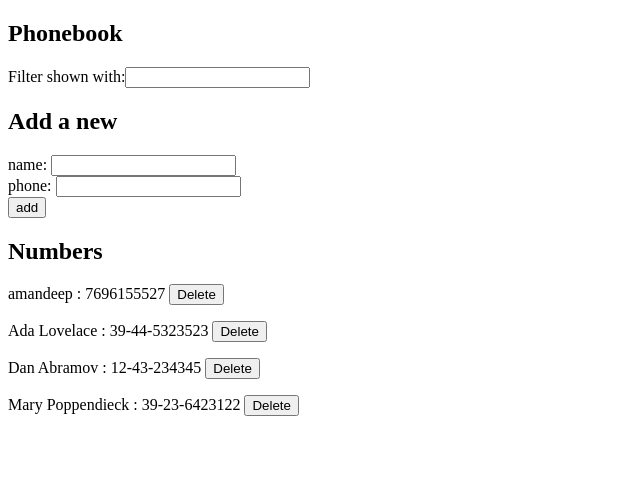
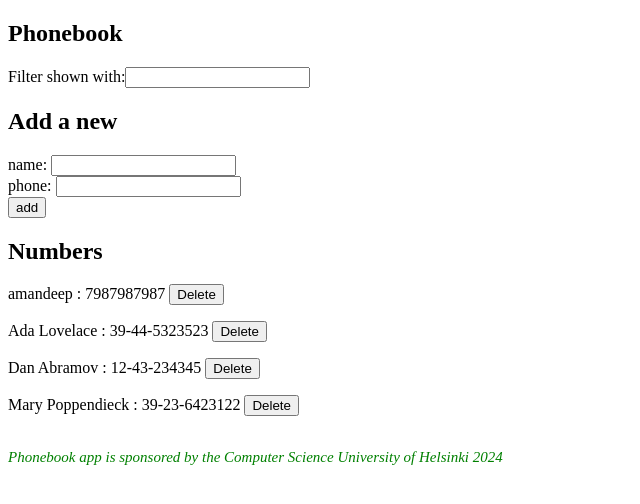
Before and after one commit to amandeep90s/fullstack-react-course, a React (Vite) app in the folder part2/phonebook/: page / in a window 1280 px wide. Shown: the top 504 px of the page, without its empty margins (0-640 px from the left). Built offline with nearby package versions, Linux system fonts and the light colour scheme; data requests are answered from the project's data file.

Commit message:
Part 2 - Exercises 2.16.-2.17 is completed

```diff
--- a/part2/phonebook/db.json
+++ b/part2/phonebook/db.json
@@ -2,7 +2,7 @@
   "persons": [
     {
       "name": "amandeep",
-      "phone": "7696155527",
+      "phone": "7987987987",
       "id": "1"
     },
     {
--- a/part2/phonebook/src/App.jsx
+++ b/part2/phonebook/src/App.jsx
@@ -1,5 +1,7 @@
 import { useEffect, useState } from "react";
 import Filter from "./components/Filter";
+import Footer from "./components/Footer";
+import Notification from "./components/Notification";
 import PersonForm from "./components/PersonForm";
 import Persons from "./components/Persons";
 import personService from "./services/persons";
@@ -9,6 +11,8 @@ const App = () => {
 	const [newName, setNewName] = useState("");
 	const [newPhone, setNewPhone] = useState("");
 	const [filter, setFilter] = useState("");
+	const [errorMessage, setErrorMessage] = useState(null);
+	const [successMessage, setSuccessMessage] = useState(null);
 
 	useEffect(() => {
 		personService.getAll().then((initialPersons) => setPersons(initialPersons));
@@ -46,12 +50,24 @@ const App = () => {
 						setPersons(newPersons);
 						setNewName("");
 						setNewPhone("");
+
+						setSuccessMessage(`Updated ${returnedPerson.name}`);
+
+						setTimeout(() => {
+							setSuccessMessage(null);
+						}, 5000);
 					});
 			} else {
 				personService.create(newPersonObject).then((returnedPerson) => {
 					setPersons(persons.concat(returnedPerson));
 					setNewName("");
 					setNewPhone("");
+
+					setSuccessMessage(`Added ${returnedPerson.name}`);
+
+					setTimeout(() => {
+						setSuccessMessage(null);
+					}, 5000);
 				});
 			}
 		}
@@ -60,9 +76,20 @@ const App = () => {
 	const handleDelete = (id) => {
 		const person = persons.find((person) => person.id === id);
 		if (confirm(`Delete ${person.name} ?`)) {
-			personService.destroy(person.id).then(() => {
-				setPersons(persons.filter((person) => person.id !== id));
-			});
+			personService
+				.destroy(person.id)
+				.then(() => {
+					setPersons(persons.filter((person) => person.id !== id));
+				})
+				.catch(() => {
+					setErrorMessage(
+						`Information of person has already been removed from server`
+					);
+
+					setTimeout(() => {
+						setErrorMessage(null);
+					}, 5000);
+				});
 		}
 	};
 
@@ -74,6 +101,11 @@ const App = () => {
 	return (
 		<div>
 			<h2>Phonebook</h2>
+			<Notification
+				message={successMessage || errorMessage}
+				className={successMessage ? "success" : "error"}
+			/>
+
 			<Filter filter={filter} setFilter={setFilter} />
 
 			<h2>Add a new </h2>
@@ -87,6 +119,7 @@ const App = () => {
 
 			<h2>Numbers</h2>
 			<Persons personsToShow={personsToShow} handleDelete={handleDelete} />
+			<Footer />
 		</div>
 	);
 };
--- /dev/null
+++ b/part2/phonebook/src/components/Footer.jsx
@@ -0,0 +1,17 @@
+const Footer = () => {
+	const footerStyle = {
+		color: "green",
+		fontStyle: "italic",
+		fontSize: 15,
+	};
+
+	return (
+		<div style={footerStyle}>
+			<br />
+			Phonebook app is sponsored by the Computer Science University of Helsinki
+			2024
+		</div>
+	);
+};
+
+export default Footer;
--- /dev/null
+++ b/part2/phonebook/src/components/Notification.jsx
@@ -0,0 +1,9 @@
+const Notification = ({ message, className }) => {
+	if (message === null) {
+		return;
+	}
+
+	return <div className={className}>{message}</div>;
+};
+
+export default Notification;
--- /dev/null
+++ b/part2/phonebook/src/index.css
@@ -0,0 +1,24 @@
+h1 {
+    color: green;
+    font-style: italic
+}
+
+li.note {
+    color: gray;
+    padding-top: 10px;
+    font-size: 15px;
+}
+
+.error, .success {
+    color: red;
+    background-color: lightgray;
+    font-size: 20px;
+    border-style: solid;
+    border-radius: 5px;
+    padding: 10px;
+    margin-bottom: 10px;
+}
+
+.success {
+    color: green;
+}
--- a/part2/phonebook/src/main.jsx
+++ b/part2/phonebook/src/main.jsx
@@ -1,4 +1,5 @@
 import ReactDOM from "react-dom/client";
 import App from "./App.jsx";
+import "./index.css";
 
 ReactDOM.createRoot(document.getElementById("root")).render(<App />);
```
